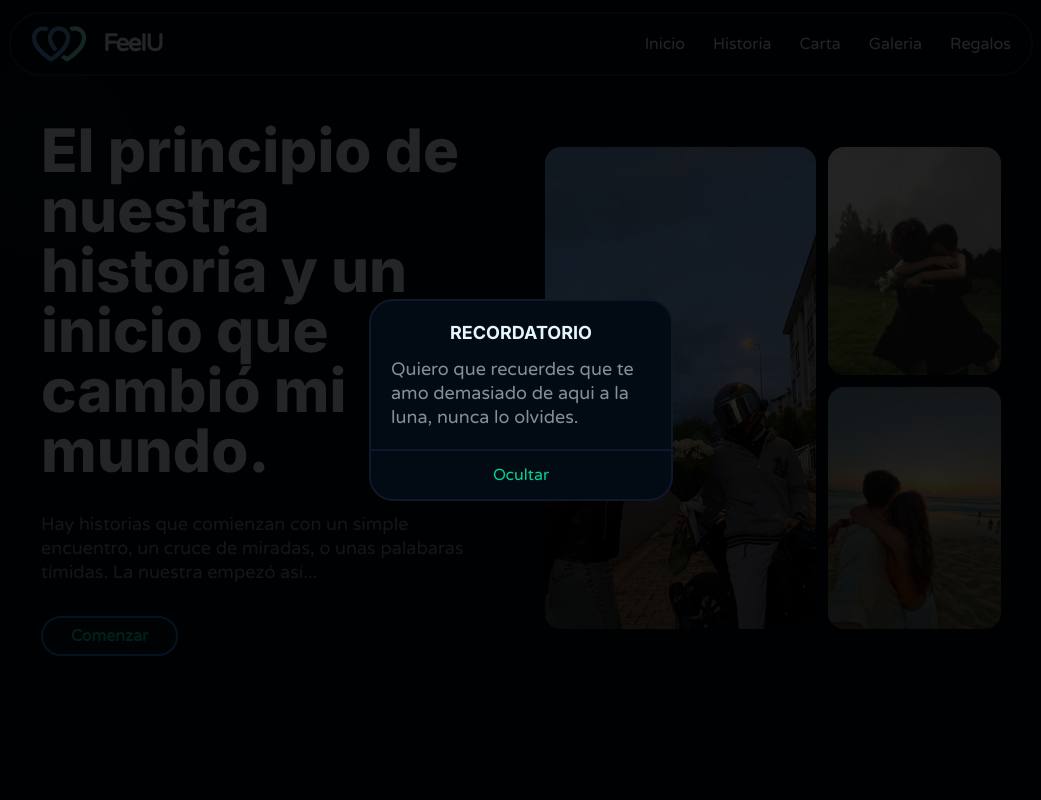
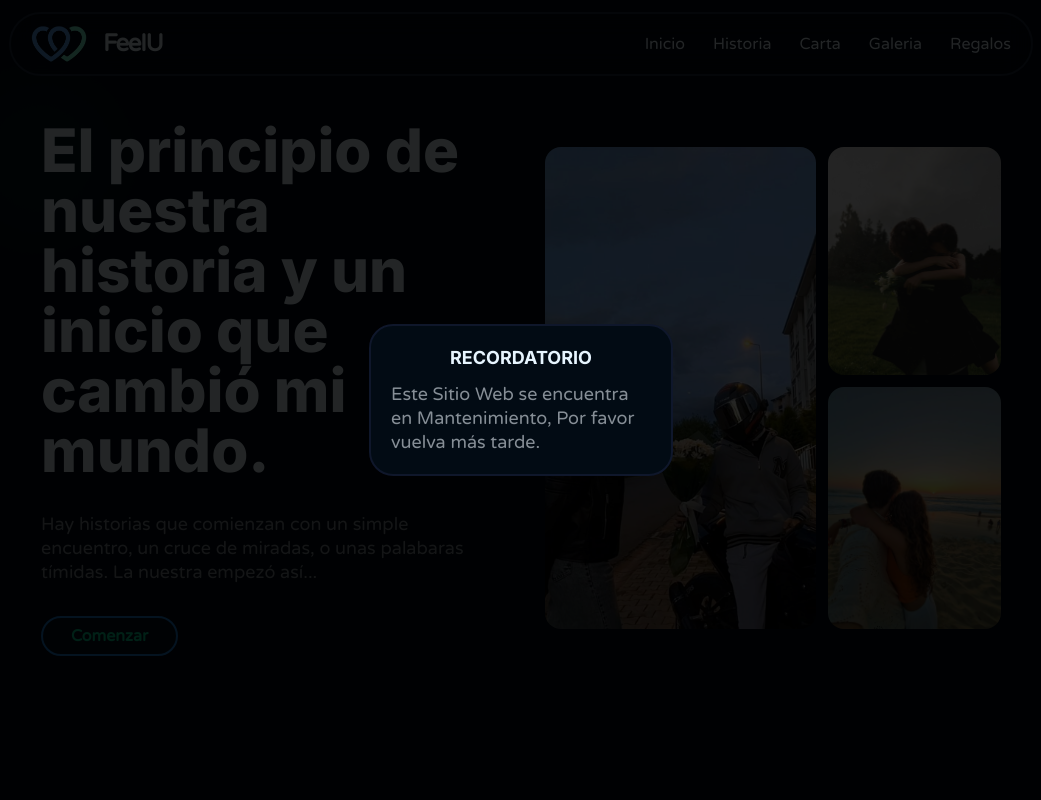
Before and after one commit to Snayderth-Dev/feeiu-app, a React (Vite) app: page / in a window 1280 px wide. Shown: the top 800 px of the page, without its empty margins (119-1160 px from the left). Built offline with nearby package versions, Linux system fonts and the light colour scheme.

Commit message:
Mantenimiento, remove button.

```diff
--- a/src/components/Reminder.jsx
+++ b/src/components/Reminder.jsx
@@ -38,11 +38,12 @@ const Reminder = () => {
                   RECORDATORIO
                 </h3>
                 <p className="paragraph mt-3">
-                  Quiero que recuerdes que te amo demasiado de aqui a la luna,
-                  nunca lo olvides.
+                  {/*Quiero que recuerdes que te amo demasiado de aqui a la luna,
+                  nunca lo olvides.*/}
+                  Este Sitio Web se encuentra en Mantenimiento, Por favor vuelva más tarde.
                 </p>
               </div>
-
+              {/*
               <button
                 className="cursor-pointer border-t-2 border-t-slate-900 text-emerald-400 w-full py-3"
                 onClick={() => {
@@ -52,6 +53,7 @@ const Reminder = () => {
               >
                 Ocultar
               </button>
+              */}
             </div>
           </motion.div>
         )}
@@ -69,5 +71,3 @@ const BackgroundBlack = ({ black }) => {
 };
 
 export default Reminder;
-//{open ? "w-full h-screen bg-black z-50" : ""}
-//
```
